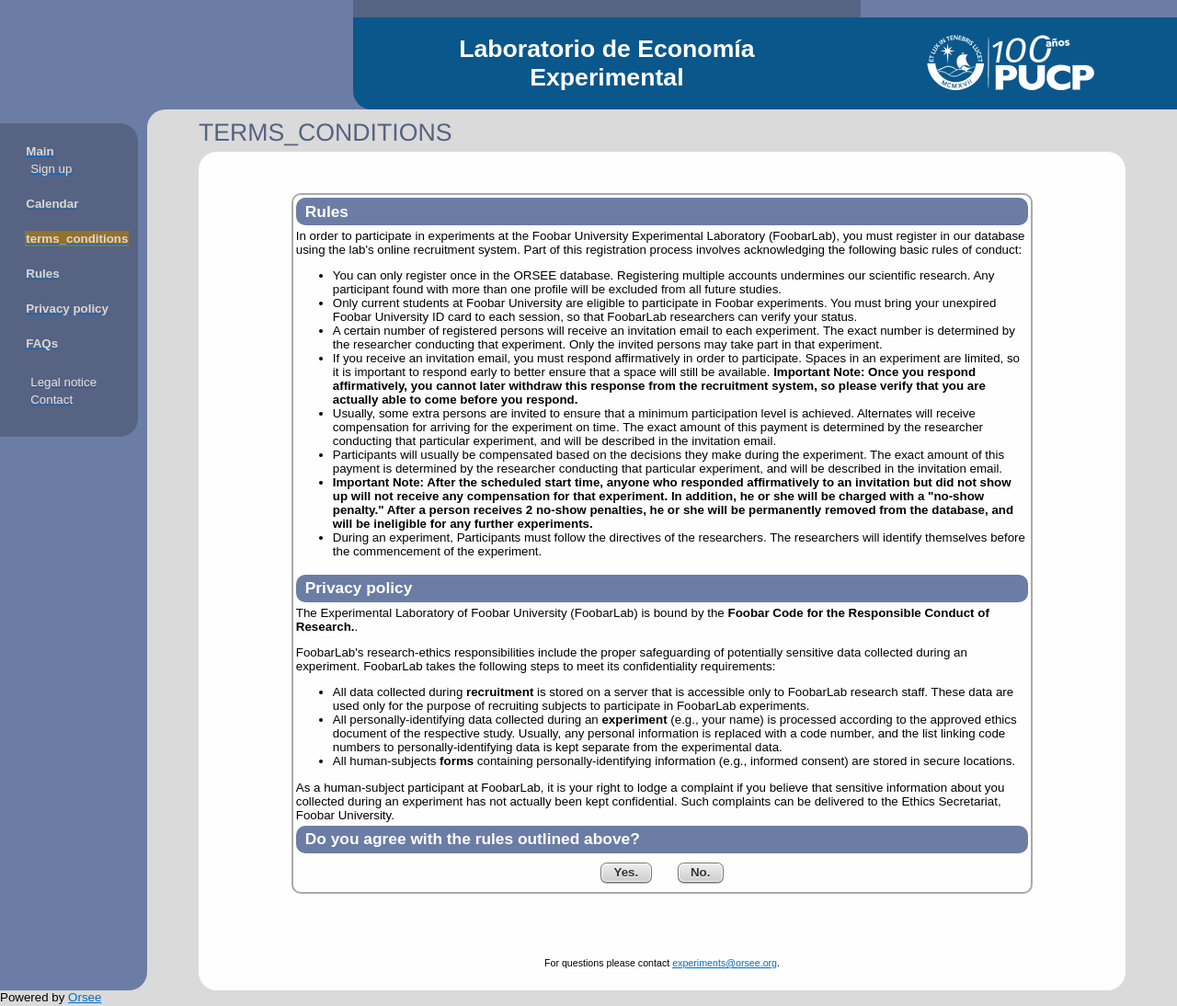
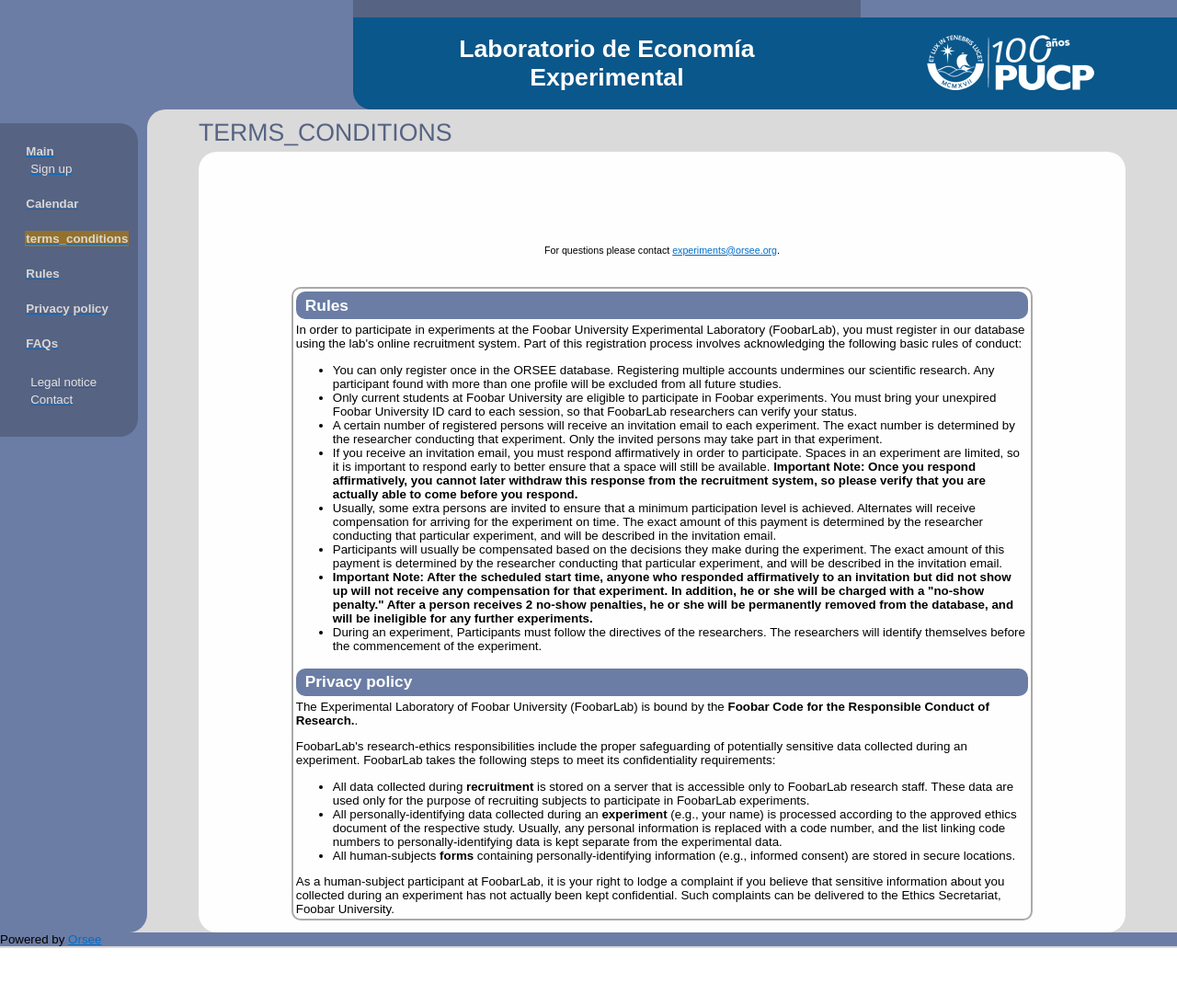
Before and after one commit to leexpucp/orsee, a PHP site: page /public/terms_conditions.php in a window 1280 px wide. Shown: the whole page at 92% size. After the commit the page ends 1031 px from the top, so only its background shows below. Run offline with PHP 8.4, Linux system fonts and the light colour scheme; data comes from the database, SQL or seed files in the repository; some libraries are stand-ins or nearby versions.

Commit message:
prueba termns

```diff
--- a/public/terms_conditions.php
+++ b/public/terms_conditions.php
@@ -38,20 +38,20 @@ if ($proceed) {
                     </TD></TR>
                             <TR><TD>'.content__get_content("privacy_policy").'</TD></TR>';
                 }
-                echo '<TR><TD>
-                        <TABLE width="100%" border=0 class="or_panel_title"><TR>
-                        <TD style="background: '.$color['panel_title_background'].'; color: '.$color['panel_title_textcolor'].'">
-                            '.lang('do_you_agree_rules_privacy').'
-                        </TD>
-                        </TR></TABLE>
-                    </TD></TR>
-                        <TR><TD align=center>
-                            <INPUT class="button" type="submit" name="accept_rules" value="'.lang('yes').'">&nbsp;&nbsp;&nbsp;
-                            <INPUT class="button" type="submit" name="notaccept_rules" value="'.lang('no').'">
-                        </TD></TR>
-                    </TABLE>
-                    </FORM>
-                    </center>';
+                // echo '<TR><TD>
+                //         <TABLE width="100%" border=0 class="or_panel_title"><TR>
+                //         <TD style="background: '.$color['panel_title_background'].'; color: '.$color['panel_title_textcolor'].'">
+                //             '.lang('do_you_agree_rules_privacy').'
+                //         </TD>
+                //         </TR></TABLE>
+                //     </TD></TR>
+                //         <TR><TD align=center>
+                //             <INPUT class="button" type="submit" name="accept_rules" value="'.lang('yes').'">&nbsp;&nbsp;&nbsp;
+                //             <INPUT class="button" type="submit" name="notaccept_rules" value="'.lang('no').'">
+                //         </TD></TR>
+                //     </TABLE>
+                //     </FORM>
+                //     </center>';
             }
         } else {
             $_SESSION['rules']=true;
```
